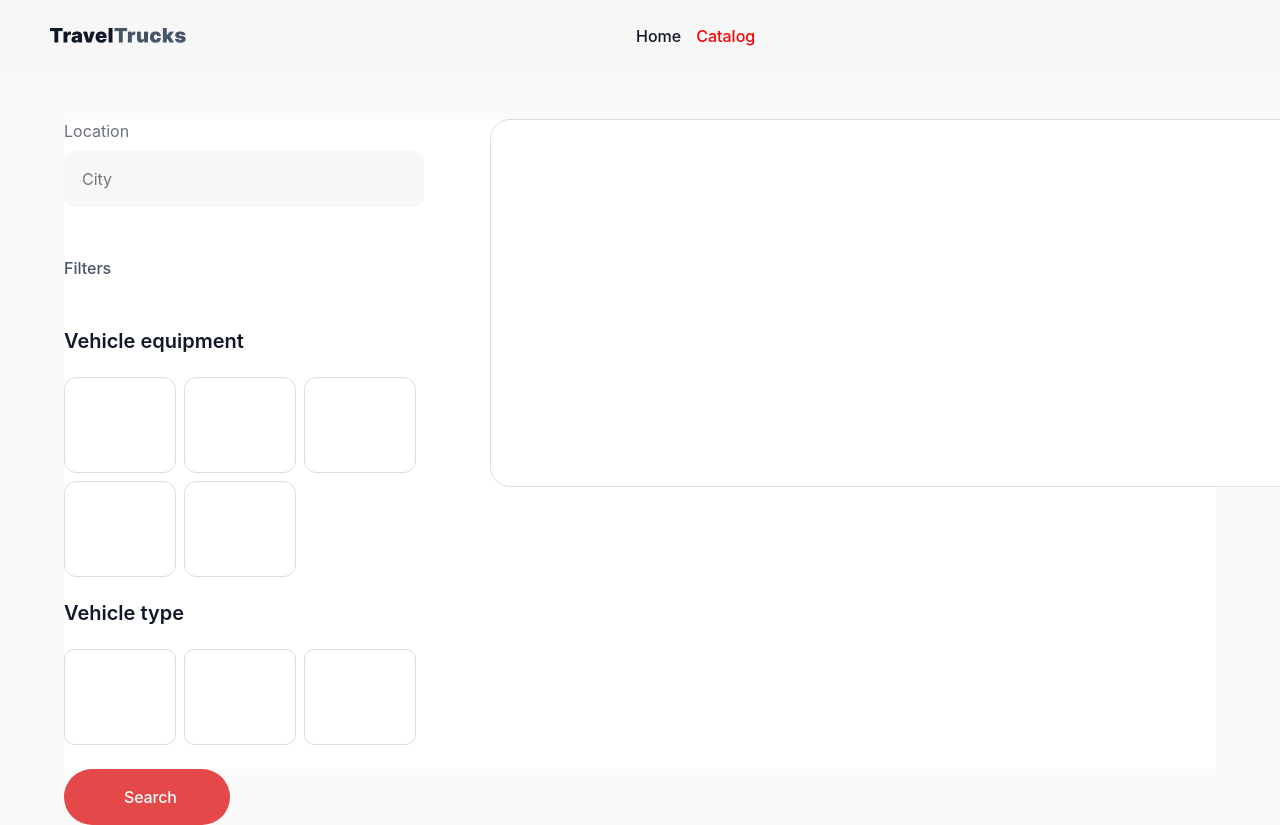
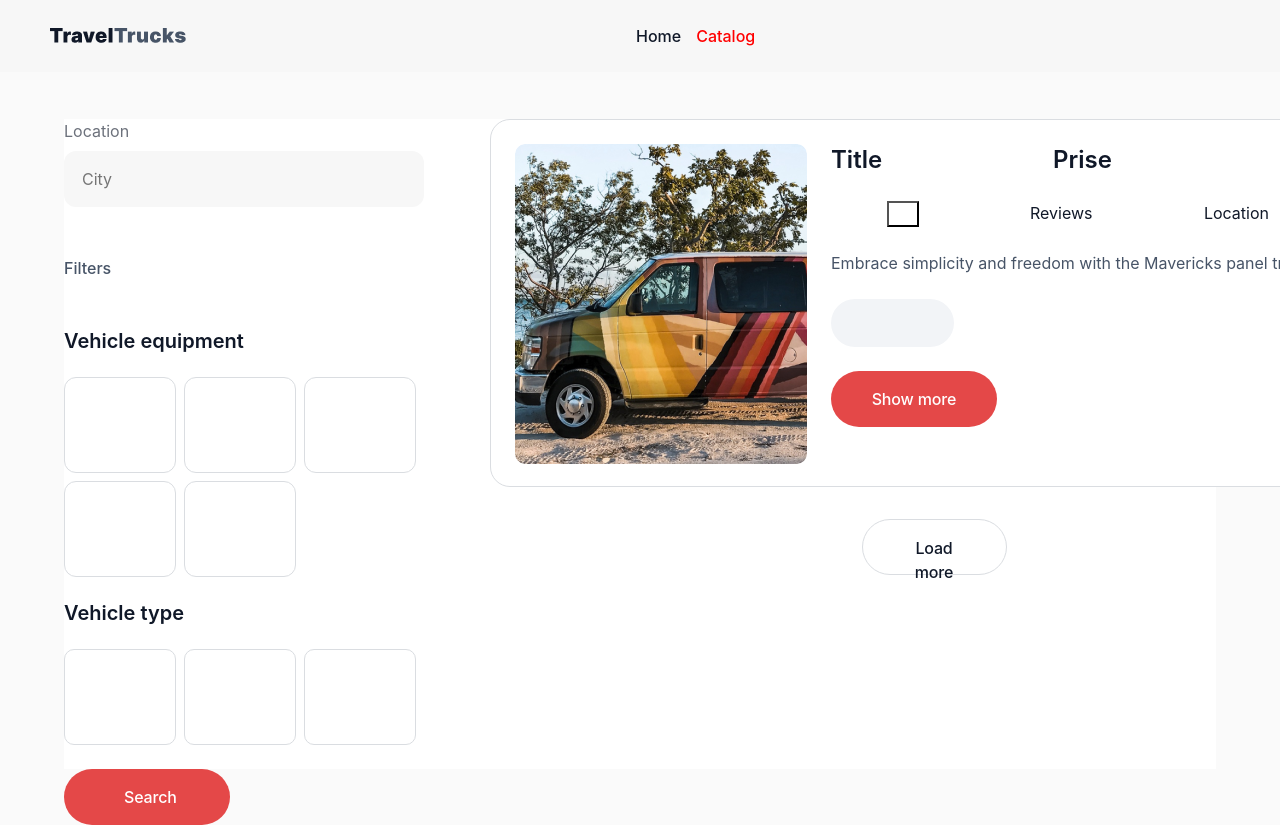
Before and after one commit to AnastasiiaMehei/TravelTrucks, a React (Vite) app: page /catalog in a window 1280 px wide. Shown: the top 825 px of the page. Built offline with nearby package versions, Linux system fonts and the light colour scheme.

Commit message:
symbol-defs, CamperPage, CatalogPage

```diff
--- a/src/pages/CamperPage/CamperPage.jsx
+++ b/src/pages/CamperPage/CamperPage.jsx
@@ -1,6 +1,37 @@
 import css from './CamperPage.module.css'
 export default function CamperPage(){
     return(
-        <div className={css.wrapper}></div>
+        <div className={css.wrapper}>
+           <div className={css.image}>
+           </div>
+           <div className={css.content}>
+
+<div className={css.divTitle}>
+    <h2 className={css.title}>Title</h2>
+    <p className={css.price}>Prise</p>
+    <button className={css.like} type='button'> <svg width="26" height="24">
+                <use href="./images/symbol-defs.svg#icon-like"></use>
+              </svg></button>
+</div>
+<div className={css.reviewsLocation}>
+<button className={css.like} type='button'> <svg width="16" height="16">
+                <use href="../../images/symbol-defs.svg#icon-Rating"></use>
+              </svg></button>
+    <p className={css.reviews}>Reviews</p>
+    <p className={css.location}>Location</p>
+</div>
+<div>
+    <p className={css.shortSummary}>Embrace simplicity and freedom with the Mavericks panel truck...
+    </p>
+</div>
+<div className={css.links}>
+    <a href=""></a>
+</div>
+<button className={css.showMore}  type='button'>
+Show more
+</button>
+           </div>
+
+        </div>
     );
 }
--- a/src/pages/CamperPage/CamperPage.module.css
+++ b/src/pages/CamperPage/CamperPage.module.css
@@ -5,4 +5,87 @@ padding: 24px;
 width: 888px;
 height: 368px;
 background: #fff;
+gap: 24px;
+display: flex;
+    flex-direction: row;
 }
+.content {
+    display: flex;
+    flex-direction: column;
+    gap: 24px;
+}
+.image {
+    width: 292px;
+height: 320px;
+border-radius: 10px;
+
+background-image: url(../../images/Pic.png);
+}
+.divTitle {
+    display: flex;
+    flex-direction: row;
+    justify-content: space-between
+}
+.title {
+    font-family: "Inter", sans-serif;
+font-weight: 600;
+font-size: 24px;
+line-height: 1.33333;
+color: #101828;
+}
+.price {
+    font-family: "Inter", sans-serif;
+font-weight: 600;
+font-size: 24px;
+line-height: 1.33333;
+color: #101828;
+}
+.like {
+    background: transparent;
+    /* border: none; */
+}
+.reviewsLocation {
+    display: flex;
+    flex-direction: row;
+    justify-content: space-around;
+}
+.reviews {
+    font-family: "Inter", sans-serif;
+    font-weight: 400;
+    font-size: 16px;
+    line-height: 1.5;
+    color: #101828;
+}
+.location {
+    font-family: "Inter", sans-serif;
+    font-weight: 400;
+    font-size: 16px;
+    line-height: 1.5;
+    color: #101828;
+}
+.shortSummary {
+    font-family: "Inter", sans-serif;
+font-weight: 400;
+font-size: 16px;
+line-height: 1.5;
+color: #475467;
+}
+.links {
+    border-radius: 100px;
+padding: 12px 18px;
+width: 123px;
+height: 48px;
+background: #f2f4f7;
+mix-blend-mode: multiply;
+}
+.showMore {
+    border-radius: 200px;
+width: 166px;
+height: 56px;background: #e44848;font-family: "Inter", sans-serif;
+font-weight: 500;
+font-size: 16px;
+line-height: 1.5;
+letter-spacing: -0.01em;
+color: #fff;
+border: none;
+}
--- a/src/pages/Catalog/CatalogPage.jsx
+++ b/src/pages/Catalog/CatalogPage.jsx
@@ -15,6 +15,8 @@ return(
     </div>
     <div className={css.camper}>
         <CamperPage/>
+        <button className={css.button} type='button'>Load more</button>
+
     </div>
     </div>
 )
--- a/src/pages/Catalog/CatalogPage.module.css
+++ b/src/pages/Catalog/CatalogPage.module.css
@@ -24,4 +24,19 @@ margin-top: 49px;
         display: flex;
         flex-direction: column;
         gap: 32px;
+        align-items: center
     }
+    .button {
+        background-color: transparent;
+        border: 1px solid #dadde1;
+border-radius: 200px;
+padding: 16px 32px;
+width: 145px;
+height: 56px;
+font-family: "Inter", sans-serif;
+font-weight: 500;
+font-size: 16px;
+line-height: 1.5;
+letter-spacing: -0.01em;
+color: #101828;
+    }
```
Also changed, not shown: src/images/Pic.png (added), src/images/symbol-defs.svg.
